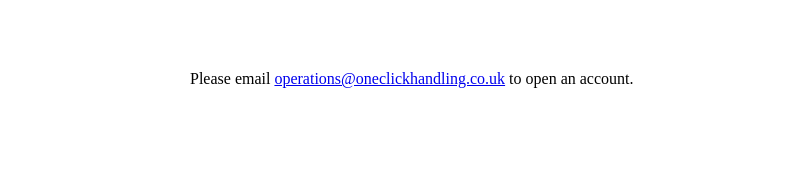
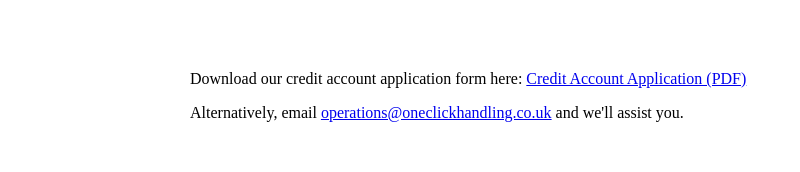
Before and after one commit to Vik70/deployed-oneclick, a Next.js app: page /account-form in a window 1280 px wide. Shown: the part 163-335 px from the top of the page, without its empty margins (0-800 px from the left). Built offline with nearby package versions, Linux system fonts and the light colour scheme.

Commit message:
chore: switch quote mailto to info@, point T&C to local BIFA PDF, add credit account application PDF link

```diff
--- a/src/app/account-form/page.js
+++ b/src/app/account-form/page.js
@@ -16,7 +16,13 @@ export default function AccountFormPage() {
       <PageHeader title="Account Form" />
       <section style={{ padding: "80px 20px" }}>
         <div className="container" style={{ maxWidth: 900, margin: "0 auto" }}>
-          <p>Please email <a href="mailto:operations@oneclickhandling.co.uk">operations@oneclickhandling.co.uk</a> to open an account.</p>
+          <p>
+            Download our credit account application form here: {" "}
+            <a href="/documents/credit_account_application_och.pdf" target="_blank" rel="noopener noreferrer">Credit Account Application (PDF)</a>
+          </p>
+          <p>
+            Alternatively, email <a href="mailto:operations@oneclickhandling.co.uk">operations@oneclickhandling.co.uk</a> and we&#39;ll assist you.
+          </p>
         </div>
       </section>
       <FooterThree />
--- a/src/app/rate-card/page.js
+++ b/src/app/rate-card/page.js
@@ -16,7 +16,7 @@ export default function RateCardPage() {
       <PageHeader title="Rate Card" />
       <section style={{ padding: "80px 20px" }}>
         <div className="container" style={{ maxWidth: 900, margin: "0 auto" }}>
-          <p>Please contact <a href="mailto:sales@oneclickhandling.co.uk">sales@oneclickhandling.co.uk</a> for our latest rate card.</p>
+          <p>Please contact <a href="mailto:info@oneclickhandling.co.uk">info@oneclickhandling.co.uk</a> for our latest rate card.</p>
         </div>
       </section>
       <FooterThree />
--- a/src/app/terms-and-conditions/page.js
+++ b/src/app/terms-and-conditions/page.js
@@ -21,7 +21,7 @@ const TermsAndConditions = () => {
             Our services are supplied under the British International Freight Association (BIFA) Standard Trading Conditions (2021).
           </p>
           <p>
-            Read the full terms here: <a href="https://www.bifa.org/media/46250/bifa-stc-2021.pdf" target="_blank" rel="noopener noreferrer">BIFA STC 2021 (PDF)</a>.
+            Read the full terms here: <a href="/documents/BIFA-STC-2021-England-Edition.pdf" target="_blank" rel="noopener noreferrer">BIFA STC 2021 (PDF)</a>.
           </p>
         </div>
       </section>
--- a/src/components/Section/Common/Header/Header.jsx
+++ b/src/components/Section/Common/Header/Header.jsx
@@ -102,7 +102,7 @@ const Header = () => {
                                                                     <div className="icon-box">
                                                                         <span className="icon-pin"></span>
                                                                     </div>
-                                                                    <p style={{ margin: 0 }}><a href="https://www.google.com/maps?q=Unit+6+Mercury+Centre,+Feltham+Trading+Estate,+TW14+0RN" target="_blank" rel="noopener noreferrer">Unit 6 Mercury Centre, Feltham Trading Estate, TW14 0RN</a> </p>
+                                                                    <p style={{ margin: 0 }}><a href="https://www.google.com/maps/place/One+Click+Handling/@51.4598591,-0.4115577,16z/data=!4m9!1m2!2m1!1sUnit+6+Mercury+Centre,+Feltham+Trading+Estate,+TW14+0RN!3m5!1s0x48767305975e1629:0xa94c418d19b82d16!8m2!3d51.4609171!4d-0.4105677!16s%2Fg%2F11xl40986_?entry=ttu&g_ep=EgoyMDI1MDgxNy4wIKXMDSoASAFQAw%3D%3D" target="_blank" rel="noopener noreferrer">Unit 6 Mercury Centre, Feltham Trading Estate, TW14 0RN</a> </p>
                                                                 </li>
                                                                 <li style={{ display: 'flex', alignItems: 'center', minWidth: 'fit-content' }}>
                                                                     <div className="icon-box">
@@ -197,7 +197,7 @@ const Header = () => {
                                                         <Link href="#" className="main-menu__search search-toggler icon-magnifying-glass" onClick={togglePopup}></Link>
                                                     </div>
                                                     <div className="btn-box">
-                                                        <Link className="thm-btn" href="mailto:sales@oneclickhandling.co.uk">
+                                                        <Link className="thm-btn" href="mailto:info@oneclickhandling.co.uk">
                                                             <span className="txt">Get a Quote</span>
                                                             <i className="icon-right-arrow"></i>
                                                         </Link>
--- a/src/components/Section/Common/Header/HeaderFour.jsx
+++ b/src/components/Section/Common/Header/HeaderFour.jsx
@@ -121,7 +121,7 @@ const HeaderFour = () => {
                                                         <li>
                                                             <div className="icon-box"><span className="icon-pin"></span>
                                                             </div>
-                                                            <p><a href="https://www.google.com/maps?q=Unit+6+Mercury+Centre,+Feltham+Trading+Estate,+TW14+0RN" target="_blank" rel="noopener noreferrer">Unit 6 Mercury Centre, Feltham Trading Estate, TW14 0RN</a></p>
+                                                            <p><a href="https://www.google.com/maps/place/One+Click+Handling/@51.4598591,-0.4115577,16z/data=!4m9!1m2!2m1!1sUnit+6+Mercury+Centre,+Feltham+Trading+Estate,+TW14+0RN!3m5!1s0x48767305975e1629:0xa94c418d19b82d16!8m2!3d51.4609171!4d-0.4105677!16s%2Fg%2F11xl40986_?entry=ttu&g_ep=EgoyMDI1MDgxNy4wIKXMDSoASAFQAw%3D%3D" target="_blank" rel="noopener noreferrer">Unit 6 Mercury Centre, Feltham Trading Estate, TW14 0RN</a></p>
                                                         </li>
                                                         <li>
                                                             <div className="icon-box"><span className="icon-paper-plane"></span>
@@ -157,7 +157,7 @@ const HeaderFour = () => {
 
 
                                                     <div className="btn-box">
-                                                        <Link href="mailto:sales@oneclickhandling.co.uk">Get a Quote <span
+                                                        <Link href="mailto:info@oneclickhandling.co.uk">Get a Quote <span
                                                             className="icon-right-arrow"></span></Link>
                                                     </div>
                                                 </div>
--- a/src/components/Section/Home-1/Faq/Faq.jsx
+++ b/src/components/Section/Home-1/Faq/Faq.jsx
@@ -46,8 +46,7 @@ If your requirement is not covered by our <Link href="/rate-card">Rate Card</Lin
                   <Accordion.Body>
                     <span>Answer:</span>
                     <p>
-We offer international solutions via our partner network. Please contact us with your route and service needs for a tailored plan.
-                    </p>
+                    We provide road transport throughout the European Union.                    </p>
                   </Accordion.Body>
                 </Accordion.Item>
                 <Accordion.Item eventKey="2">
```
Also changed, not shown: 2 other files (tests, documents, lock files or other folders).
